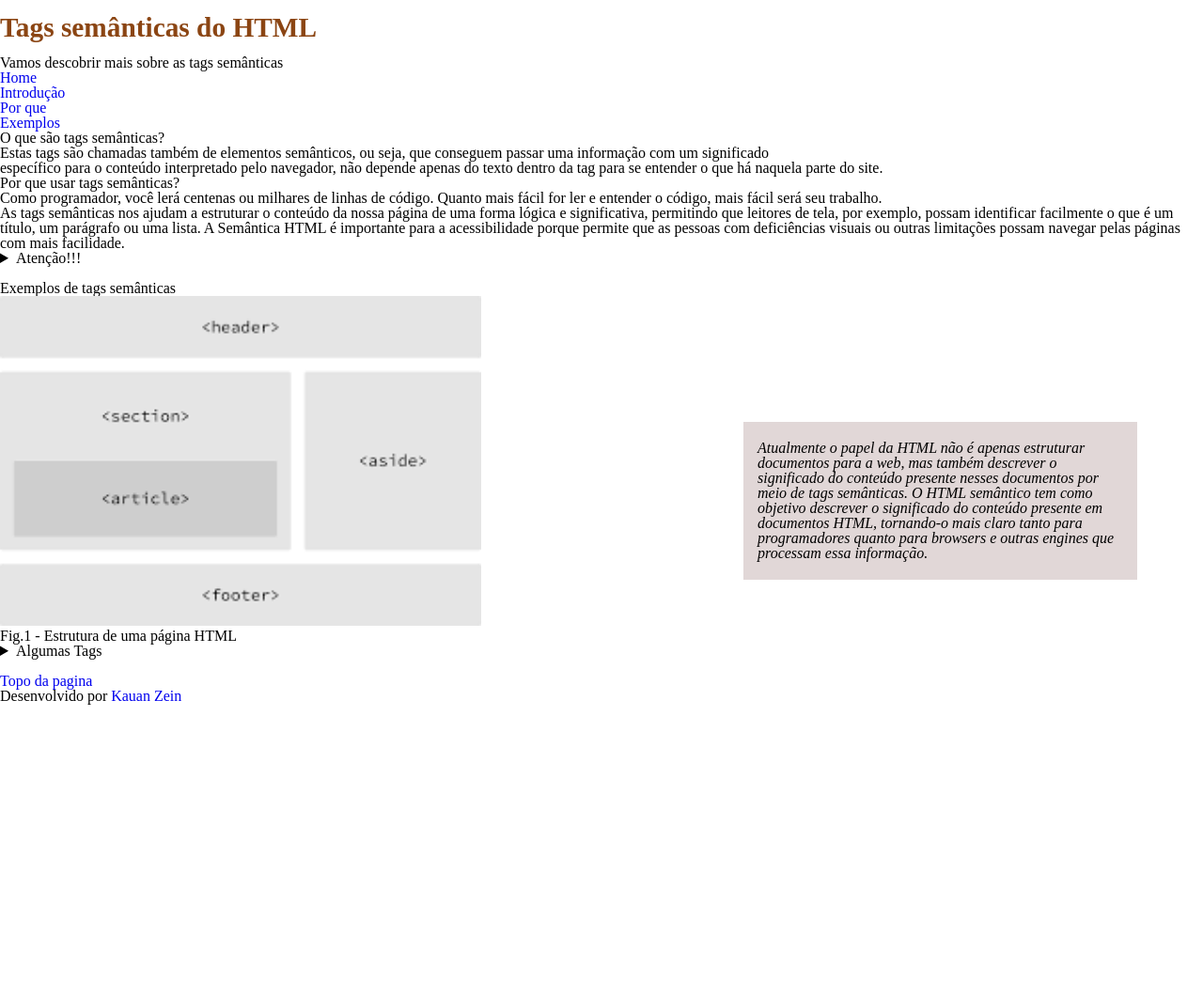
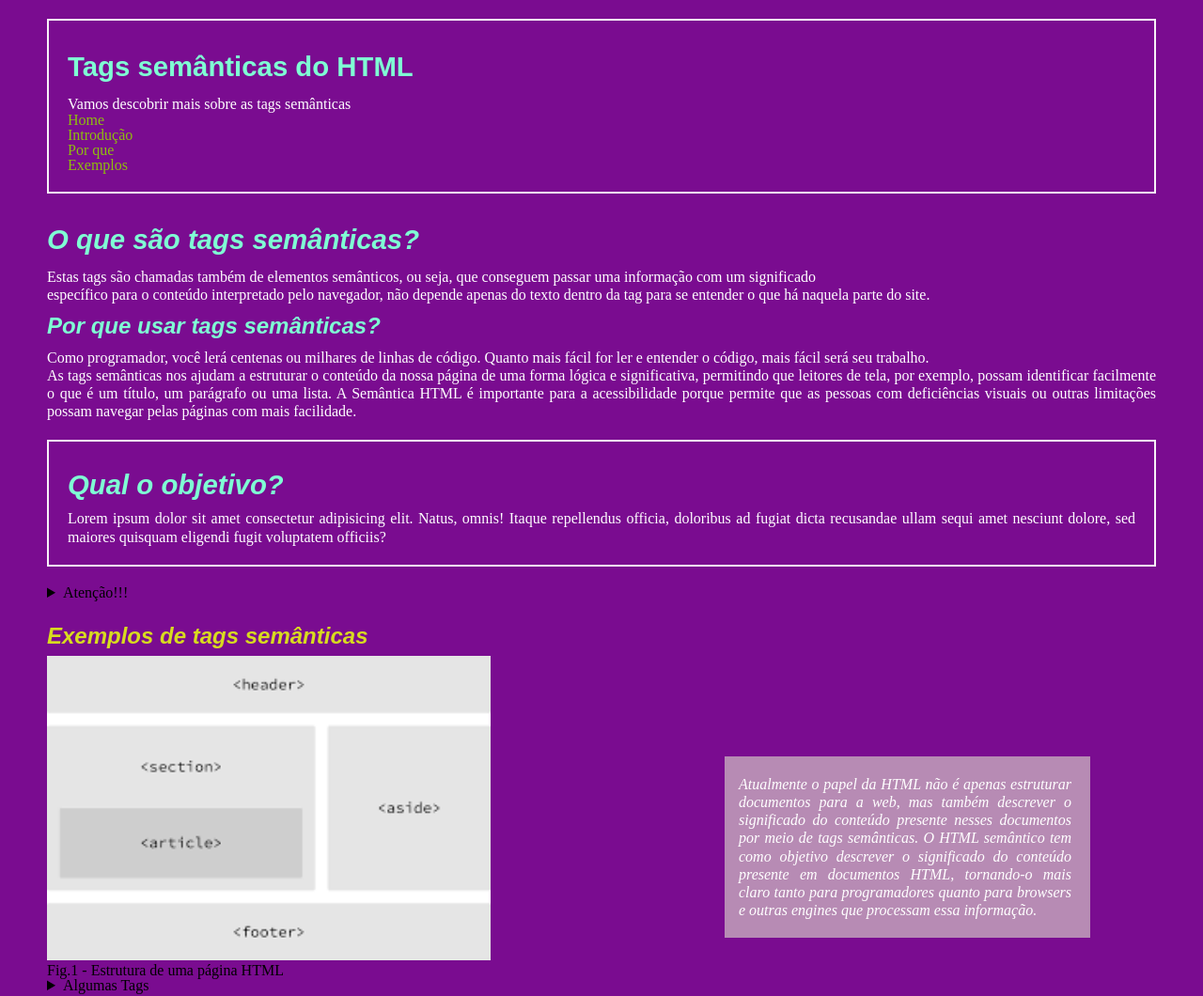
Before and after one commit to KauanZein/html-semantico, a plain HTML site: page index.html in a window 1280 px wide. Shown: the top 1060 px of the page at 94% size. Before the commit the page ends 800 px from the top, so only its background shows below. Drawn offline with Linux system fonts and the light colour scheme.

Commit message:
feat(home): estilização da pagina inicial

```diff
--- a/index.html
+++ b/index.html
@@ -11,7 +11,7 @@
     <body>
         <article>
             <header id="topo-pagina">
-                <h1>Tags semânticas do HTML</h1>
+                <h1 class="titulo-principal">Tags semânticas do HTML</h1>
                 <p>Vamos descobrir mais sobre as tags semânticas</p>
 
        <nav>
@@ -36,7 +36,7 @@
 
 
         <section id="introducao">
-            <h2>O que são tags semânticas?</h2>
+            <h2 class="titulo-primario">O que são tags semânticas?</h2>
             <p>Estas tags são chamadas também de elementos semânticos, ou seja, que conseguem passar uma
                 informação com um significado<br>específico para o conteúdo
                 interpretado pelo navegador, não depende apenas do texto dentro da tag para se entender
@@ -44,7 +44,7 @@
         </section>
 
         <section id="porque">
-            <h2>Por que usar tags semânticas?</h2>
+            <h2 class="titulo-secundario">Por que usar tags semânticas?</h2>
             <p>Como programador, você lerá centenas ou milhares de linhas de código.
                 Quanto mais fácil for ler e entender o código, mais fácil será seu trabalho.</p>
 
@@ -55,6 +55,13 @@
                   a acessibilidade porque permite que as pessoas com deficiências visuais ou outras limitações
                   possam navegar pelas páginas com mais facilidade.</p>
             </blockquote>
+
+            <article>
+                <h2 class="titulo-de-secao">Qual o objetivo?</h2>
+                <p>Lorem ipsum dolor sit amet consectetur adipisicing elit. Natus, omnis! Itaque repellendus officia,
+                    doloribus ad fugiat dicta recusandae ullam sequi amet nesciunt dolore, sed maiores quisquam eligendi
+                    fugit voluptatem officiis?</p>
+            </article>
 
             <details>
                 <summary>Atenção!!!</summary>
@@ -73,7 +80,7 @@
             </aside>
         <section id="exemplos">
 
-            <h2>Exemplos de tags semânticas</h2>
+            <h2 class="titulo-de-secao-secundario">Exemplos de tags semânticas</h2>
 
             <figure>
                 <img src="./download.png" alt="Tag semântica" style="width:40%; height:200;">
--- a/style.css
+++ b/style.css
@@ -2,8 +2,11 @@ html {
     scroll-behavior: smooth; /* comportamento do sroll: suave */
 }
 body {
-    color:rgb(0, 0, 0)
+    margin: 20px 50px;
+    text-align: justify;
+    background-color:#7a0c90;
 }
+
 aside {
     width: 30%;
     padding: 20px;
@@ -16,9 +19,62 @@ aside {
     background-color: rgba(212, 197, 197, 0.685);
 }
 
-h1 {
-    color: saddlebrown;
+.titulo-principal {
+    color: #7fffd4;
     line-height: 2;
     font-weight: bold;
     font-size: 22pt;
+    font-family: Arial, Helvetica, sans-serif;
 }
+
+.titulo-primario {
+    color: #7fffd4;
+    line-height: 2;
+    font-weight: bold;
+    font-size: 22pt;
+    font-family: Arial, Helvetica, sans-serif;
+    font-style: italic;
+}
+
+.titulo-secundario {
+    color: #7fffd4;
+    line-height: 2;
+    font-weight: bold;
+    font-size: 18pt;
+    font-family: Arial, Helvetica, sans-serif;
+    font-style: italic;
+}
+
+.titulo-de-secao {
+    color: #7fffd4;
+    line-height: 1.8;
+    font-size: 22pt;
+    font-weight: bold;
+    font-family: Arial, Helvetica, sans-serif;
+    font-style: italic;
+}
+
+.titulo-de-secao-secundario {
+    color: rgb(216, 219, 31);
+    line-height: 1.8;
+    font-size: 18pt;
+    font-weight: bold;
+    font-family: Arial, Helvetica, sans-serif;
+    font-style: italic;
+}
+
+p {
+    color: #ffffff;
+    line-height: 1.2;
+}
+
+article {
+    border: 2px solid rgb(247, 242, 247);
+    padding: 20px;
+    margin: 20px 0;
+}
+
+a {
+    text-decoration: none;
+    color: #8fbe0d;
+}
```
